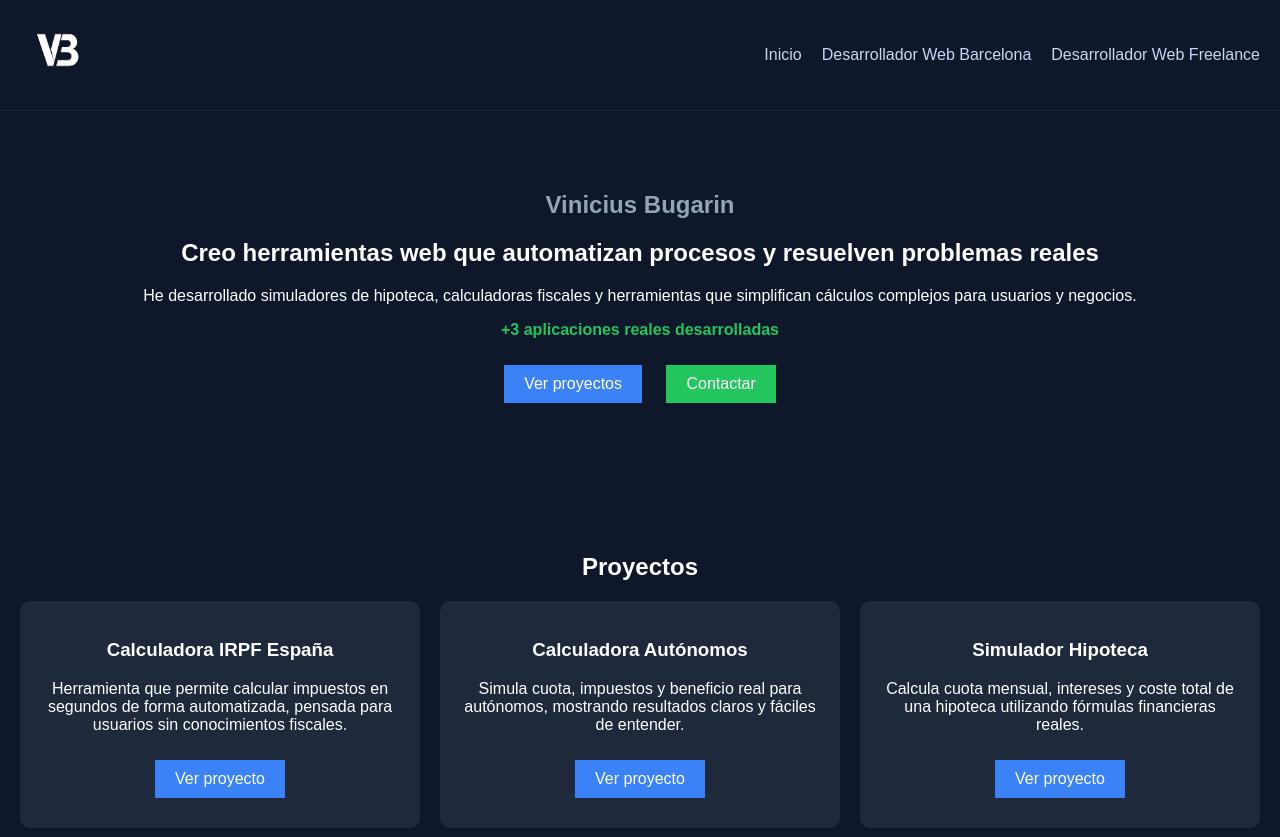
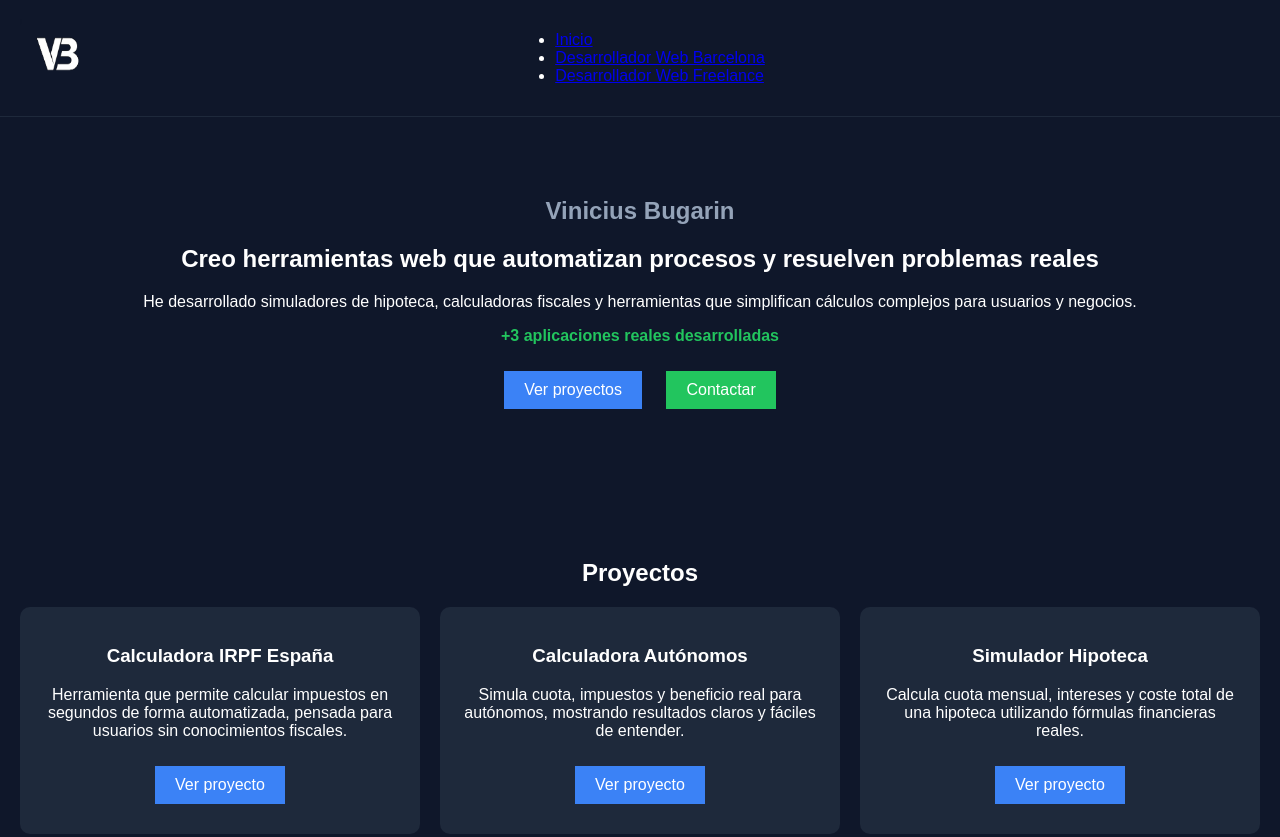
Before and after one commit to viniciusbugarin/viniciusbugarin.github.io, a plain HTML site: page index.html in a window 1280 px wide. Shown: the top 837 px of the page. Drawn offline with Linux system fonts and the light colour scheme.

Commit message:
Update style.css

```diff
--- a/style.css
+++ b/style.css
@@ -131,29 +131,31 @@ button {
 
 .nav-container {
   display: flex;
-  justify-content: space-between;
+  justify-content: center;
   align-items: center;
+  gap: 40px;
 }
 
-.logo a {
-  color: white;
-  font-weight: bold;
-  text-decoration: none;
-  font-size: 18px;
-}
-
-.nav-links {
-  list-style: none;
-  display: flex;
-  gap: 20px;
+.logo {
+  position: absolute;
+  left: 20px;
 }
 
 .nav-links a {
-  color: #cbd5f5;
-  text-decoration: none;
+  position: relative;
+}
+
+.nav-links a::after {
+  content: "";
+  position: absolute;
+  width: 0;
+  height: 2px;
+  background: white;
+  left: 0;
+  bottom: -5px;
   transition: 0.3s;
 }
 
-.nav-links a:hover {
-  color: white;
+.nav-links a:hover::after {
+  width: 100%;
 }
```
